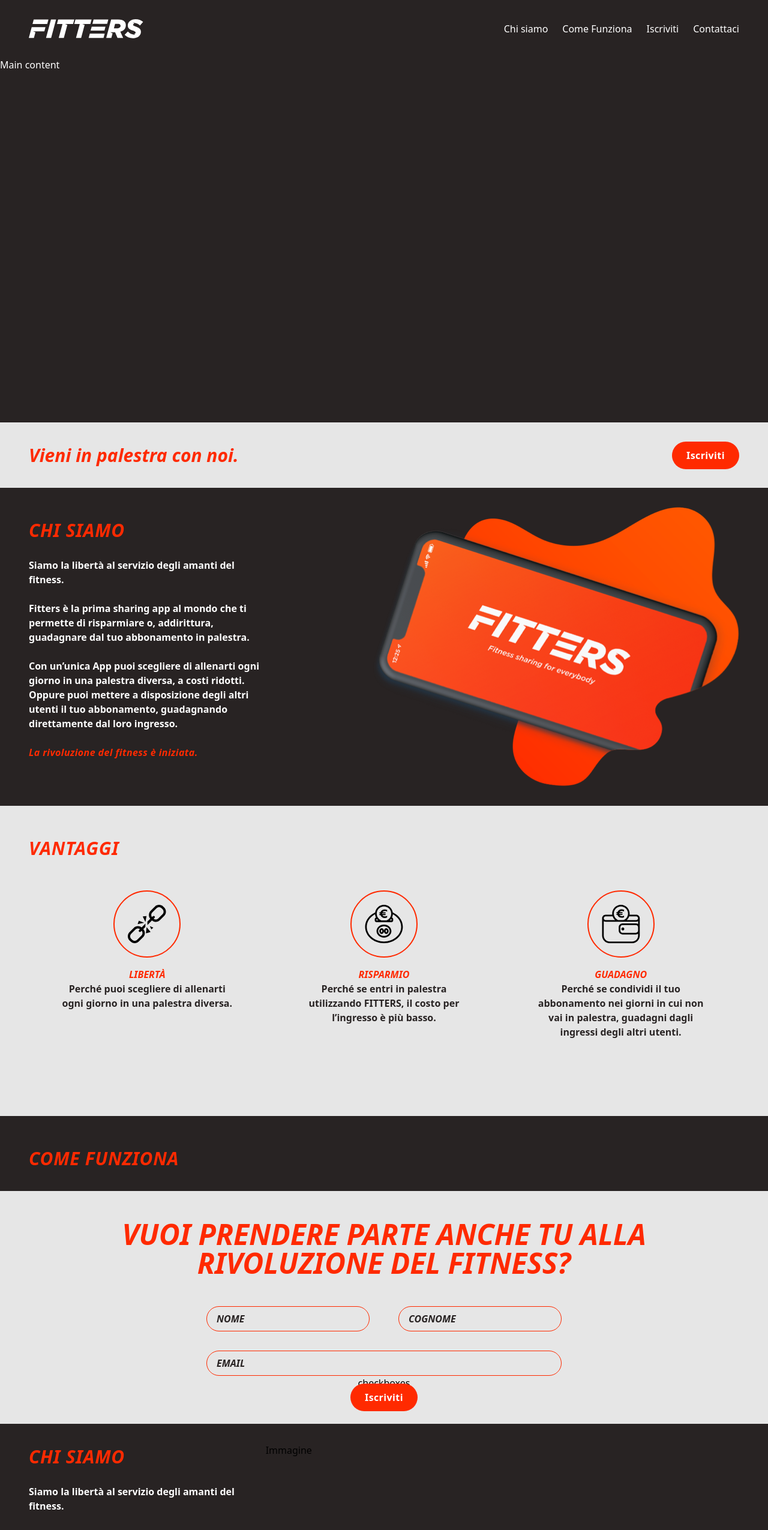
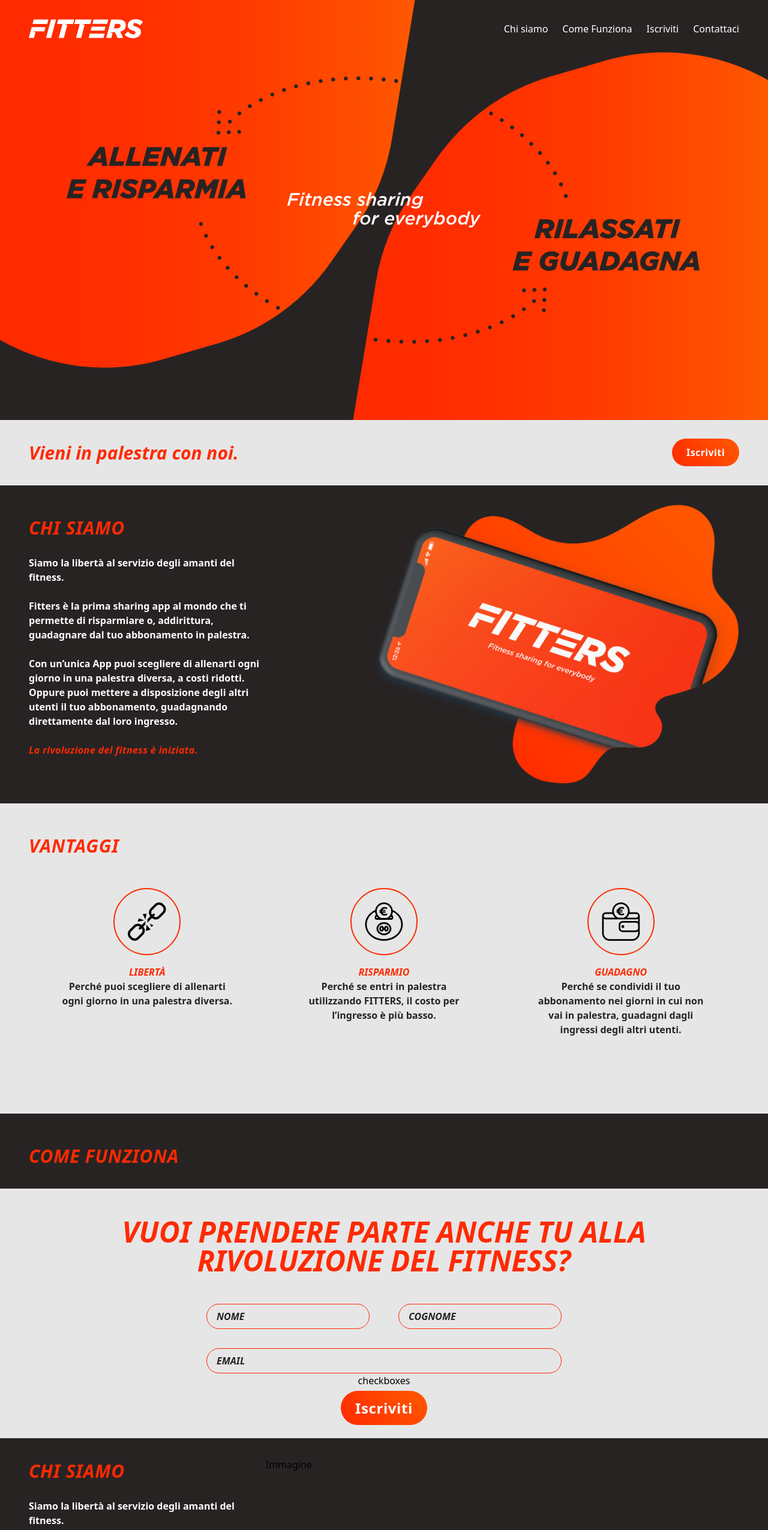
Before and after one commit to simonepozzobon/fitters, a Vue app: page / in a window 1280 px wide. Shown: the top 2550 px of the page at 60% size. Built offline with nearby package versions, Linux system fonts and the light colour scheme.

Commit message:
Graadienrt

```diff
--- a/package.json
+++ b/package.json
@@ -22,6 +22,7 @@
         "babel-eslint": "^10.0.3",
         "eslint": "^5.16.0",
         "eslint-plugin-vue": "^5.0.0",
+        "lodash": "^4.17.15",
         "node-sass": "^4.12.0",
         "sass-loader": "^8.0.0",
         "vue-template-compiler": "^2.6.10"
--- a/src/components/CallToAction.vue
+++ b/src/components/CallToAction.vue
@@ -6,18 +6,17 @@
         </span>
     </div>
     <div class="ml-auto">
-        <a
-            href="#"
-            class="bg-orange-500 px-6 py-3 rounded-full text-white font-semibold tracking-wide"
-        >
-            Iscriviti
-        </a>
+        <ui-button title="Iscriviti" />
     </div>
 </div>
 </template>
 
 <script>
+import UiButton from './UiButton.vue'
 export default {
     name: 'CallToAction',
+    components: {
+        UiButton,
+    },
 }
 </script>
--- a/src/components/NavBar.vue
+++ b/src/components/NavBar.vue
@@ -1,5 +1,5 @@
 <template>
-<div class="flex flex-row items-center py-8 px-12">
+<div class="flex flex-row items-center py-8 px-12 fixed w-full">
     <div class="text-white">
         <svg
             class="h-8"
--- a/src/components/UiButton.vue
+++ b/src/components/UiButton.vue
@@ -1,7 +1,7 @@
 <template>
 <a
     href="#"
-    class="bg-orange-500 px-6 py-3 rounded-full text-white font-semibold tracking-wide"
+    class="gr-orange px-6 py-3 rounded-full text-white font-semibold tracking-wide"
 >
     {{ title }}
 </a>
--- /dev/null
+++ b/src/plugins/gradients.js
@@ -0,0 +1,19 @@
+const _ = require('lodash')
+
+module.exports = function ({
+    theme,
+    e,
+    addUtilities,
+}) {
+    const gradients = theme('gradients', {})
+    const utilities = _.map(gradients, ([start, end], name) => ({
+        // console.log(start, end, name);
+        [`.gr-${name}`]: {
+            backgroundImage: `linear-gradient(50deg, ${start}, ${end})`,
+        },
+    }))
+
+    addUtilities(utilities, {
+        variants: ['hover']
+    })
+}
--- a/src/sections/Funnel.vue
+++ b/src/sections/Funnel.vue
@@ -31,8 +31,11 @@
         checkboxes
     </div>
 
-    <div>
-        <ui-button title="Iscriviti" />
+    <div class="mt-4">
+        <ui-button
+            title="Iscriviti"
+            class="text-2xl"
+        />
     </div>
 </div>
 </template>
--- a/src/sections/MainHeader.vue
+++ b/src/sections/MainHeader.vue
@@ -1,11 +1,22 @@
 <template>
-<div class="text-white min-h-slide">
-    Main content
+<div class="text-white">
+    <img
+        :src="main"
+        alt=""
+        class="h-full"
+    >
 </div>
 </template>
 
 <script>
+const main = require('../assets/images/main.svg')
+
 export default {
     name: 'MainHeader',
+    data: function () {
+        return {
+            main: main
+        }
+    },
 }
 </script>
--- a/tailwind.config.js
+++ b/tailwind.config.js
@@ -21,8 +21,16 @@
         },
         minHeight: {
             'slide': 'calc(100vh - 12rem)',
-        }
+        },
+        gradients: theme => ({
+            'orange': [theme('colors.orange.500'), theme('colors.orange.400')]
+        }),
+        textGradients: theme => ({
+            'orange': [theme('colors.orange.500'), theme('colors.orange.400')]
+        })
     },
     variants: {},
-    plugins: []
+    plugins: [
+        require('./src/plugins/gradients')
+    ]
 }
```
